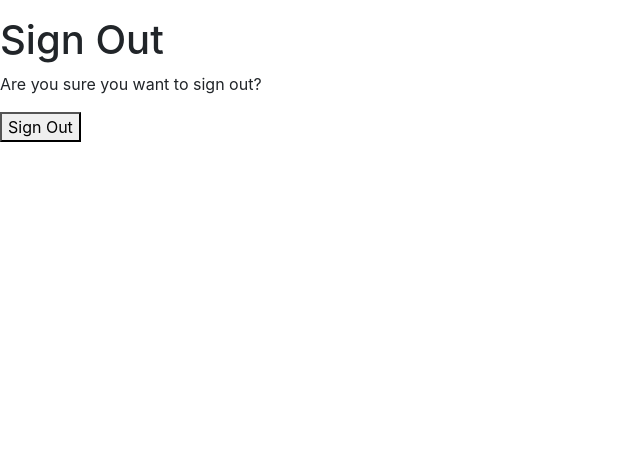
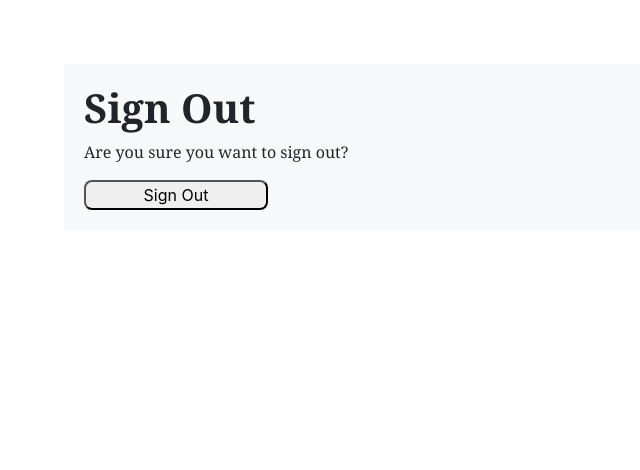
Before and after one commit to nplee01/FSCSW01, a Django app: page /accounts/logout/ in a window 1280 px wide. Shown: the part 174-644 px from the top of the page, without its empty margins (0-640 px from the left). Run offline with Django 3.2, Linux system fonts and the light colour scheme; the visitor is signed in with stand-in values (Sample User, id 1).

Commit message:
Logout Styling Draft

```diff
--- a/static/css/styles.css
+++ b/static/css/styles.css
@@ -256,12 +256,12 @@ form p input {
   display: inline-block;
 }
 
-.primaryAction, #signup_form button {
+.primaryAction, #signup_form button, #logout_form {
   width: 11.5rem;
   border-radius: 0.5em;
 }
 
-.primaryAction:hover, #signup_form button:hover {
+.primaryAction:hover, #signup_form button:hover, #logout_form:hover {
   background-color: gold;
   transition: 0.3s;
 }
--- a/templates/account/logout.html
+++ b/templates/account/logout.html
@@ -5,6 +5,7 @@
 {% block head_title %}{% trans "Sign Out" %}{% endblock %}
 
 {% block content %}
+<div class="card-body bg-light login-style">
   <h1>{% trans "Sign Out" %}</h1>
 
   <p>{% trans 'Are you sure you want to sign out?' %}</p>
@@ -14,8 +15,7 @@
     {% if redirect_field_value %}
     <input type="hidden" name="{{ redirect_field_name }}" value="{{ redirect_field_value }}"/>
     {% endif %}
-  <button type="submit">{% trans 'Sign Out' %}</button>
+    <button id="logout_form" type="submit">{% trans 'Sign Out' %}</button>
   </form>
-
-
+</div>
 {% endblock %}
```
Lines whose indentation alone changed are shown as unchanged.
